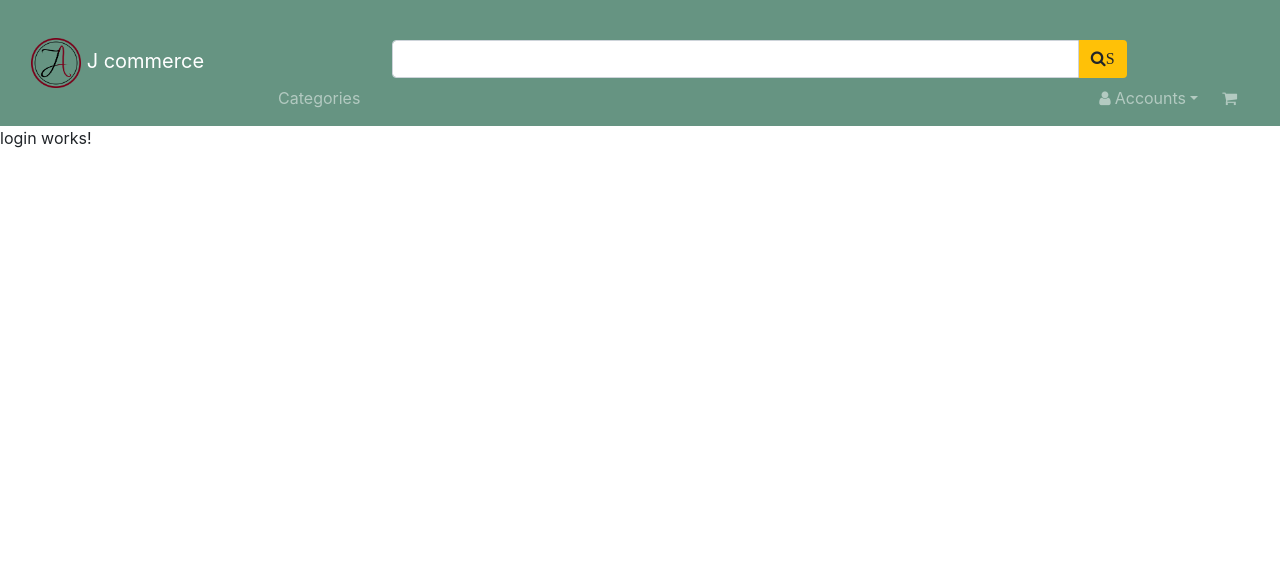
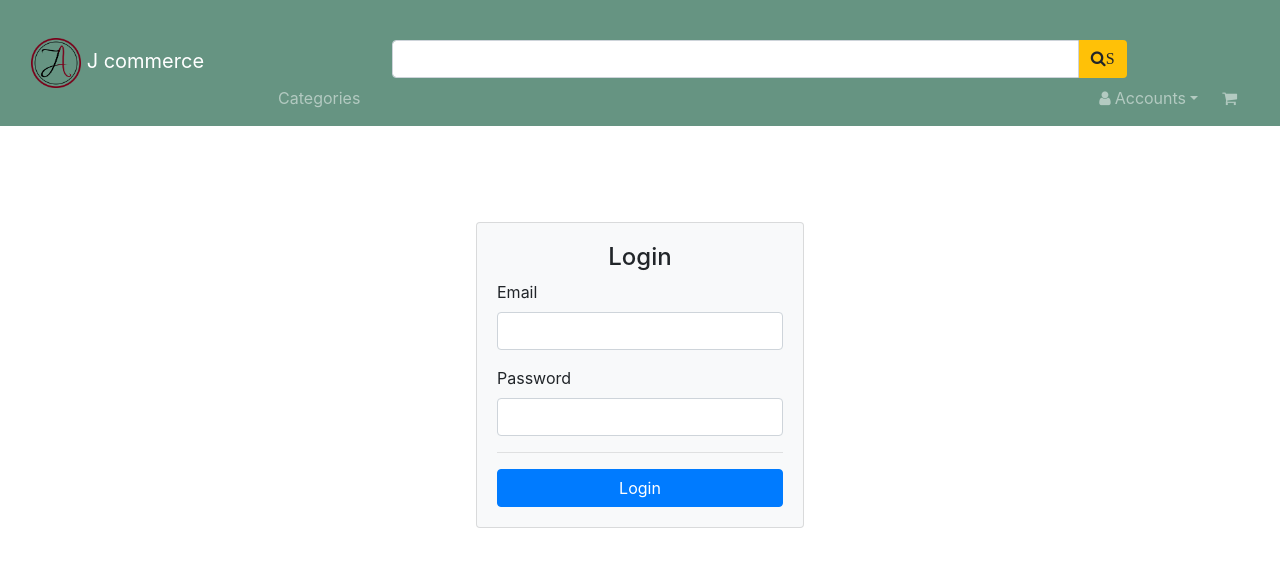
Before and after one commit to TiagoX9/mean-e-commerce, an Angular app in the folder frontEnd-Angular/e-commerce/: page /login in a window 1280 px wide. Shown: the top 566 px of the page. Built offline with nearby package versions, Linux system fonts and the light colour scheme.

Commit message:
login form

```diff
--- a/frontEnd-Angular/e-commerce/src/app/login/login.component.html
+++ b/frontEnd-Angular/e-commerce/src/app/login/login.component.html
@@ -1,3 +1,26 @@
-<p>
-  login works!
-</p>
+<section>
+  <div class="container p-5">
+    <div class="row mt-5">
+      <div class="col-lg-4 offset-lg-4">
+        <app-message></app-message>
+        <div class="card bg-light">
+          <div class="card-body">
+            <h4 class="text-center">Login</h4>
+            <form>
+              <div class="form-group">
+                <label>Email</label>
+                <input type="email" name="email" class="form-control" [(ngModel)]="email">
+              </div>
+              <div class="form-group">
+                <label>Password</label>
+                <input type="password" name="password" class="form-control" [(ngModel)]="password">
+              </div>
+              <hr>
+              <button type="button" class="btn btn-primary btn-block" (click)="login()" [disabled]="btnDisabled">Login</button>
+            </form>
+          </div>
+        </div>
+      </div>
+    </div>
+  </div>
+</section>
```
